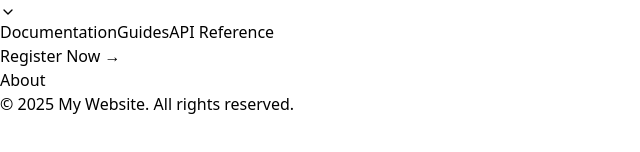
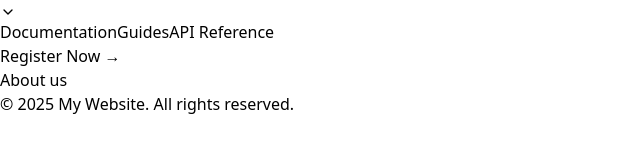
Before and after one commit to archishah61/EXT-driving-test, a React (Vite) app in the folder frontend/: page /about in a window 1280 px wide. Shown: the part 156-308 px from the top of the page, without its empty margins (0-640 px from the left). Built offline with nearby package versions, Linux system fonts and the light colour scheme.

Commit message:
Update About.jsx

```diff
--- a/frontend/src/pages/About/About.jsx
+++ b/frontend/src/pages/About/About.jsx
@@ -2,6 +2,6 @@ import React from 'react'
 
 export default function About() {
   return (
-    <div>About</div>
+    <div>About us</div>
   )
 }
```
